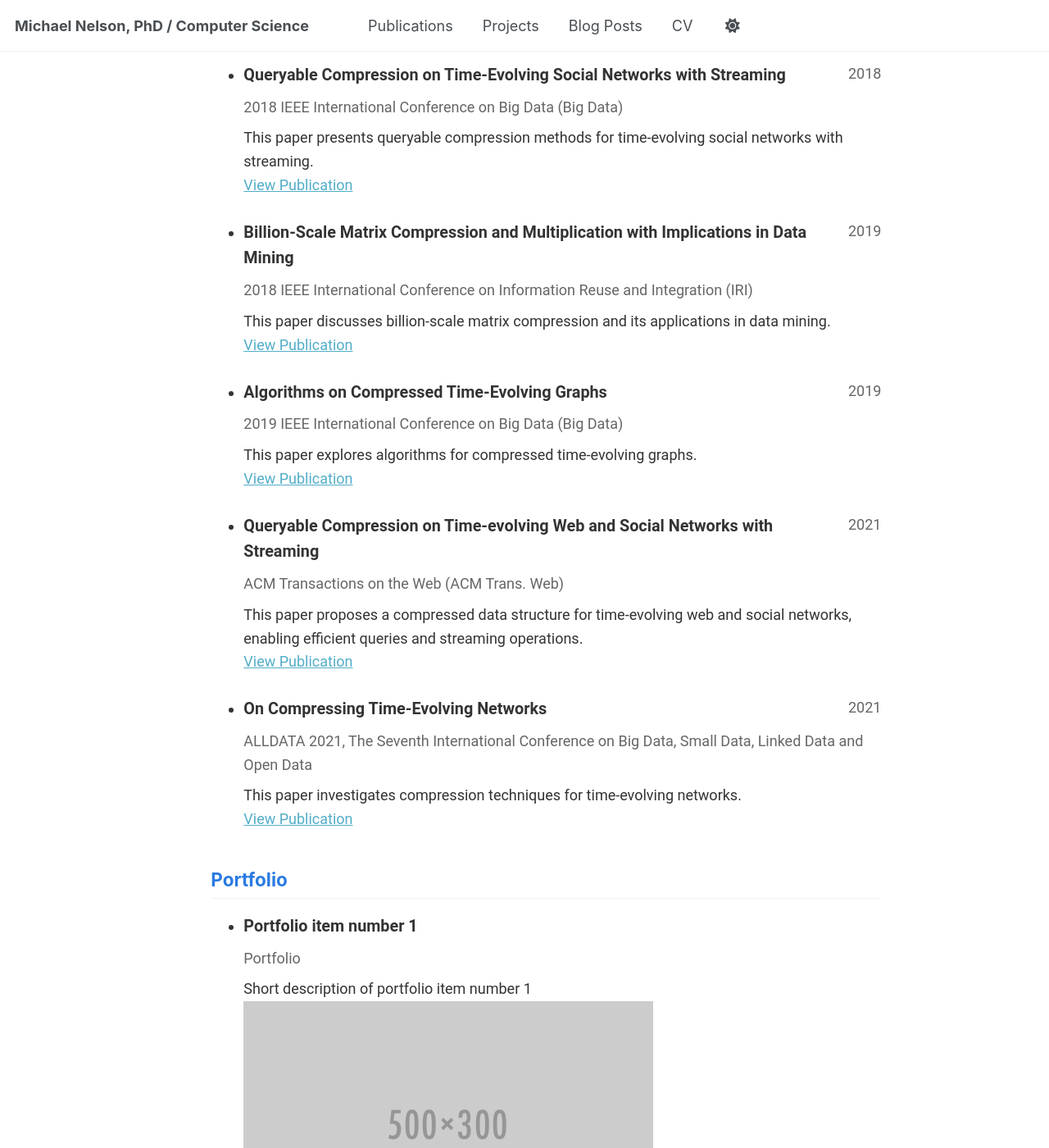
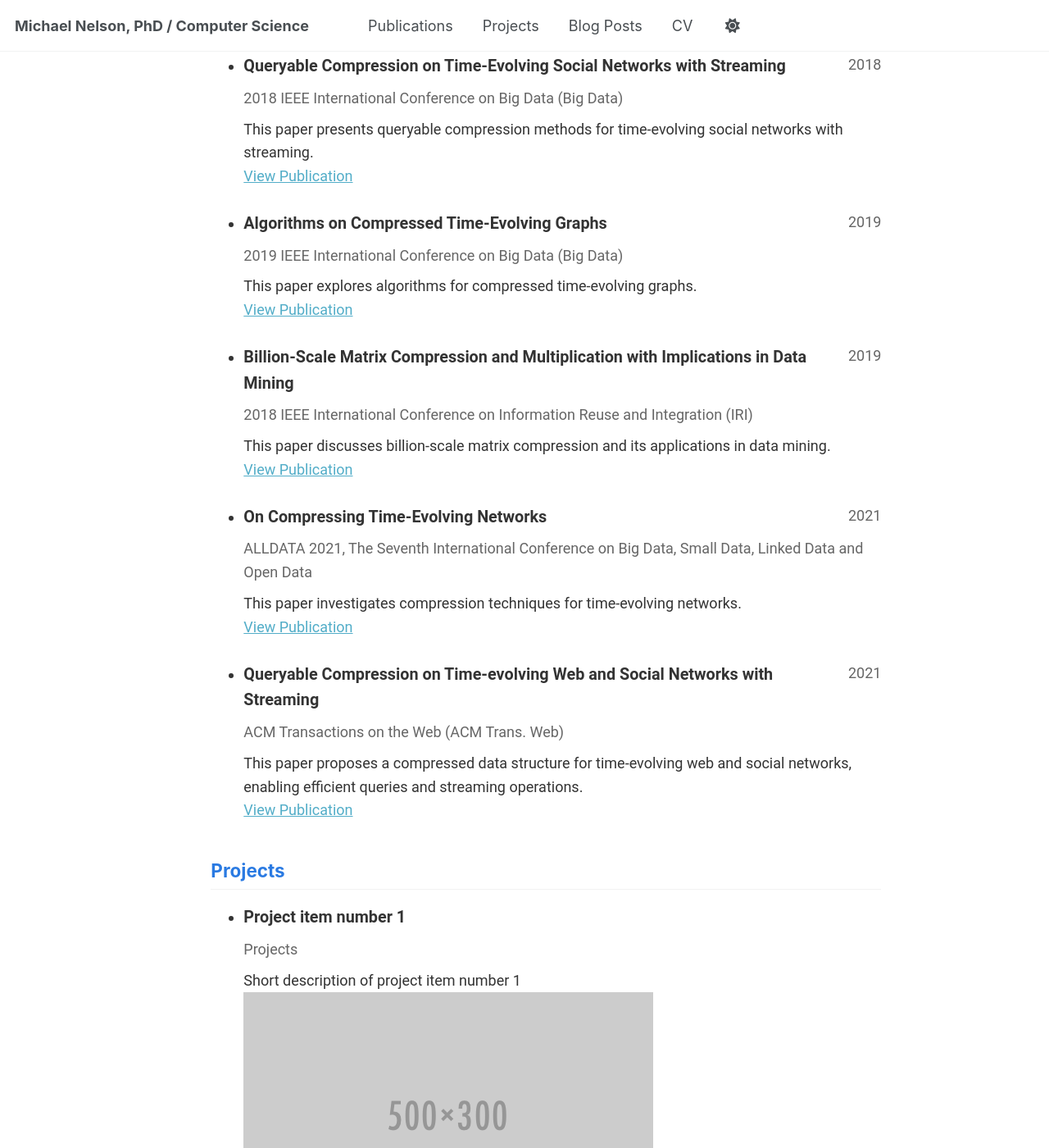
Before and after one commit to mnelson91/mnelson91.github.io, a Jekyll site: the page built from _pages/cv-json.md, in a window 1280 px wide and 1400 px high, scrolled down 1419 px. Shown: the whole window at 82% size. Built offline with Jekyll 4.4.1, drawn with Linux system fonts in a browser that asks for light colours; some of the changed text lies outside the part shown.

Commit message:
Used the update sh to update the cv json. I like the changes and worked first try. Removes and converts the rest of portfolio to projects

```diff
--- a/_config.yml
+++ b/_config.yml
@@ -27,7 +27,7 @@
   pronouns         : "he/him/Doc"
   bio              : "Full stack software engineer, researcher, and entrepreneur."
   location         : "Boulder, CO"
-  employer         : "University of Oklahoma"
+  employer         : "cotality"
   uri              : # URL
   email            : "dr.michael.a.nelson@gmail.com"
 
@@ -213,9 +213,6 @@
   publications:
     output: true
     permalink: /:collection/:path/
-  portfolio:
-    output: true
-    permalink: /:collection/:path/
   projects:
     output: true
     permalink: /:collection/:path/
@@ -250,15 +247,6 @@
       author_profile: true
       share: true
       comments: true
-  # _portfolio
-  - scope:
-      path: ""
-      type: portfolio
-    values:
-      layout: single
-      author_profile: true
-      share: true
-      comment: true
   # _projects
   - scope:
       path: ""
--- a/_includes/cv-template.html
+++ b/_includes/cv-template.html
@@ -158,34 +158,6 @@
   </div>
   {% endif %}
 
-  {% if cv.portfolio.size > 0 %}
-  <!-- Portfolio -->
-  <div class="cv-section">
-    <h2>Portfolio</h2>
-    <ul class="cv-list">
-      {% for item in cv.portfolio %}
-      <li class="cv-item">
-        <div class="cv-item-header">
-          <div class="cv-item-title">{{ item.name }}</div>
-          <div class="cv-item-date">{{ item.date | slice: 0, 4 }}</div>
-        </div>
-        <div class="cv-item-content">
-          <div class="cv-item-subtitle">{{ item.category | capitalize }}</div>
-          {% if item.description %}
-          <div class="cv-item-detail">{{ item.description }}</div>
-          {% endif %}
-          {% if item.url %}
-          <div class="cv-item-detail">
-            <a href="{{ item.url }}" target="_blank">View Project</a>
-          </div>
-          {% endif %}
-        </div>
-      </li>
-      {% endfor %}
-    </ul>
-  </div>
-  {% endif %}
-
   {% if cv.projects.size > 0 %}
   <!-- Projects -->
   <div class="cv-section">
```
Also changed, not shown: _data/cv.json (+34 -43 lines), _pages/portfolio.html (deleted, +0 -13 lines), _portfolio/portfolio-1.md (deleted, +0 -7 lines), _portfolio/portfolio-2.html (deleted, +0 -7 lines), scripts/cv_markdown_to_json.py (+14 -14 lines), 3 other files.
